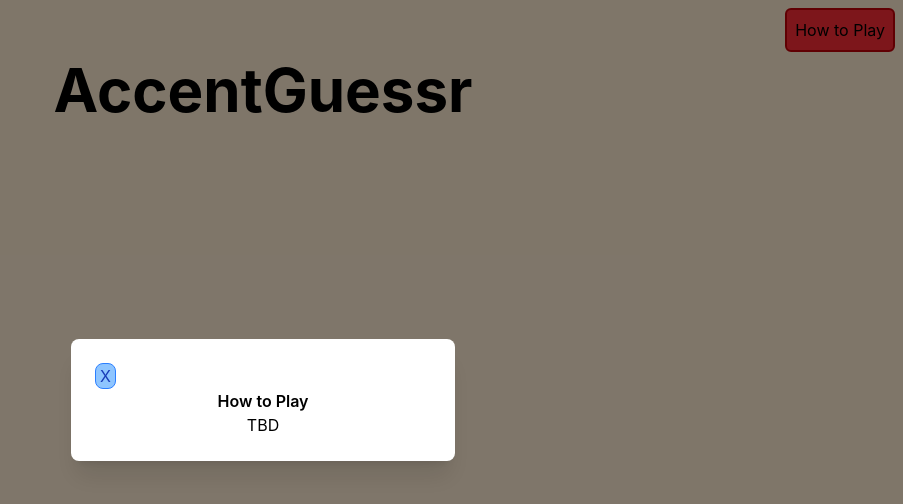
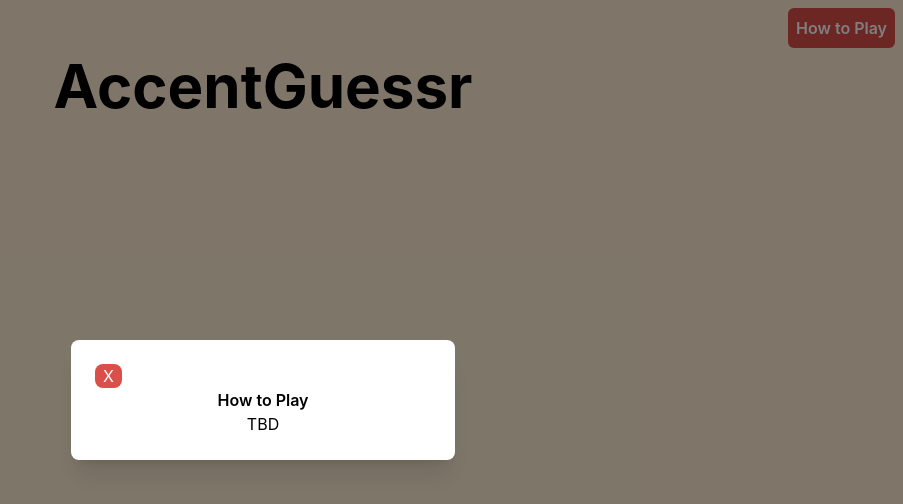
Before and after one commit to Carson274/Accent-Guessr, a React (Vite) app in the folder client/: page / in a window 1280 px wide. Both pictures are taken after a click on the button "How to Play". Shown: the top 504 px of the page, without its empty margins (377-1280 px from the left). Built offline with nearby package versions, Linux system fonts and the light colour scheme.

Commit message:
update "How to Play" styles

```diff
--- a/client/src/components/HowToPlay.tsx
+++ b/client/src/components/HowToPlay.tsx
@@ -1,12 +1,13 @@
 import { useState } from "react"
 
-export function HowToPlay({ className }: {className: string}) {
+export function HowToPlay({ className }: { className: string }) {
     const [open, setOpen] = useState(false);
 
     return (
         <div className={className}>
             <button
-                className="border-red-700 border-2 p-2 rounded-md bg-red-500 transition duration-300 ease-in-out transform hover:scale-105"
+                className="p-2 rounded-md text-white font-semibold transition duration-300 ease-in-out transform hover:scale-105"
+                style={{ backgroundColor: "#DA4F49" }}
                 onClick={() => setOpen(true)}
             >
                 How to Play
@@ -16,13 +17,14 @@ export function HowToPlay({ className }: {className: string}) {
                 <div className="fixed inset-0 bg-black/50 flex items-center justify-center z-50">
                     <div className="bg-white rounded-lg p-6 w-96 shadow-xl">
                         <button
-                            className="justify-self-end border-blue-500 border-1 bg-blue-300 pl-1 pr-1 text-blue-800 rounded-lg transition duration-300 ease-in-out transform hover:scale-105"
+                            className="justify-self-end text-white pl-2 pr-2 rounded-lg transition duration-300 ease-in-out transform hover:scale-105"
+                            style={{ backgroundColor: "#DA4F49" }}
                             onClick={() => setOpen(false)}
                         >
                             X
                         </button>
-                        <h2 className="text-center font-semibold">How to Play</h2>
-                        <p className="text-center">TBD</p>
+                        <h2 className="text-center font-semibold text-black">How to Play</h2>
+                        <p className="text-center text-black">TBD</p>
                     </div>
                 </div>
             )}
```
